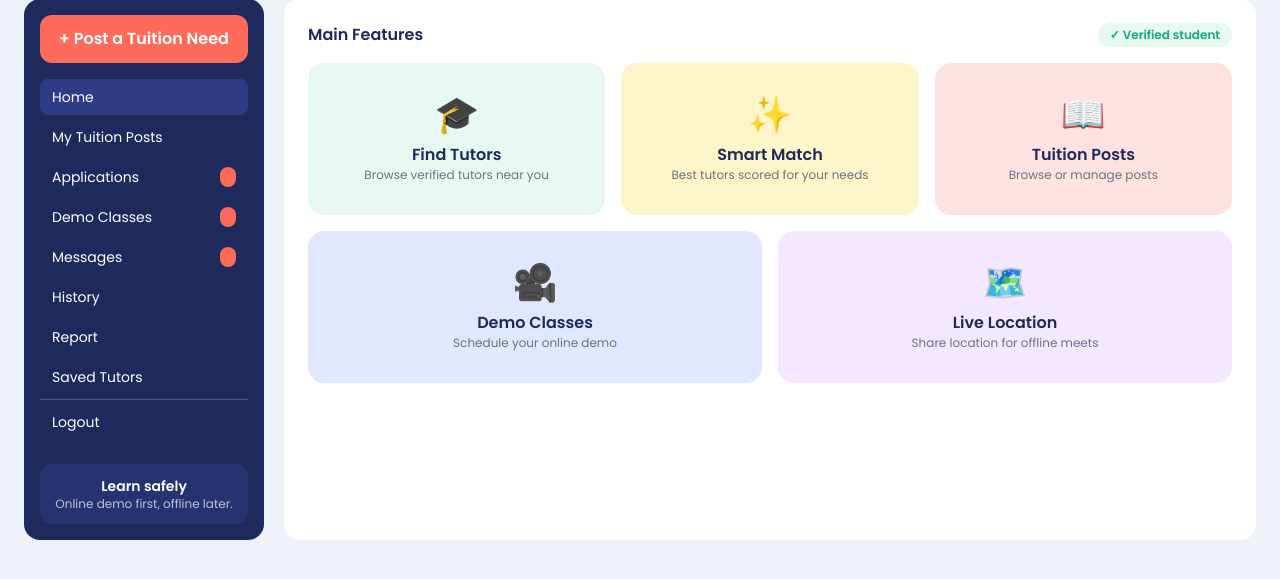
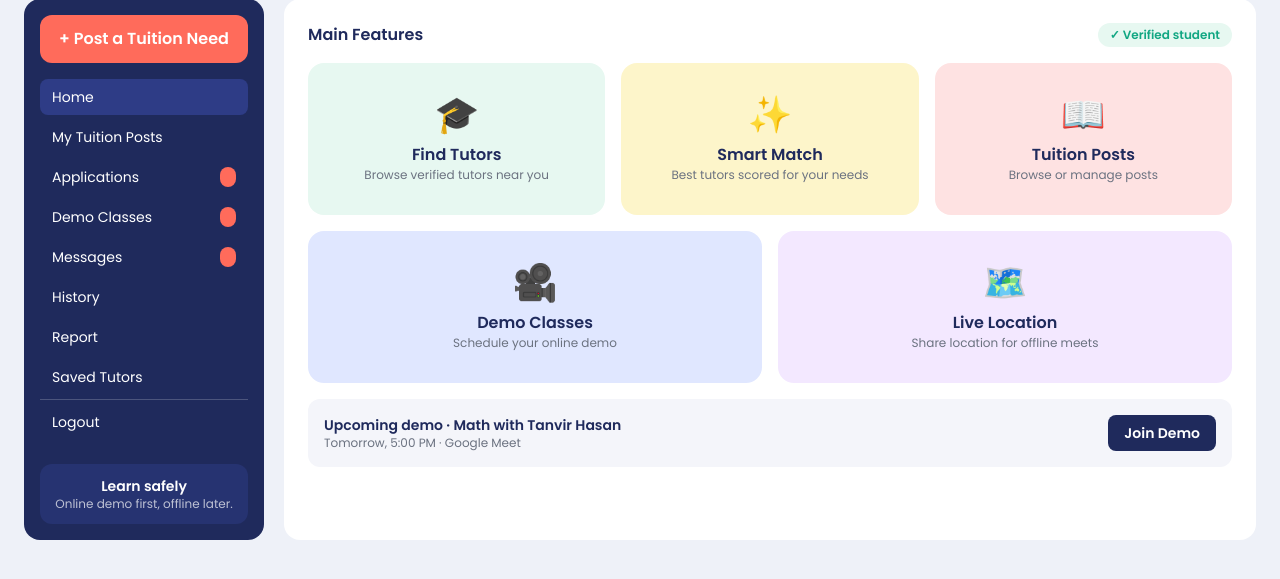
Before and after one commit to ParthoGh09/TutorLink, a Django app: template tutorlink/templates/accounts/dashboards/student_dashboard.html in a window 1280 px wide. Shown: the part 129-708 px from the top of the page. Run offline with Django 5.2, Linux system fonts and the light colour scheme; the template is opened without the code that fills it, so the values that code supplies are empty; some libraries are stand-ins or nearby versions.

Commit message:
Add upcoming demo card to student home

```diff
--- a/tutorlink/templates/accounts/dashboards/student_dashboard.html
+++ b/tutorlink/templates/accounts/dashboards/student_dashboard.html
@@ -98,7 +98,13 @@
                 </a>
             </div>
 
-            <!-- UPCOMING DEMO -->
+            <div class="mt-4 bg-[#F4F5FA] rounded-xl p-4 flex justify-between items-center">
+                <div>
+                    <div class="font-semibold text-sm">Upcoming demo · Math with Tanvir Hasan</div>
+                    <div class="text-xs text-gray-500">Tomorrow, 5:00 PM · Google Meet</div>
+                </div>
+                 <a herf="#" class="bg-navy text-white text-sm font-semibold px-4 py-2 rounded-lg">Join Demo</a>
+            </div>
         </main>
 
 
```
